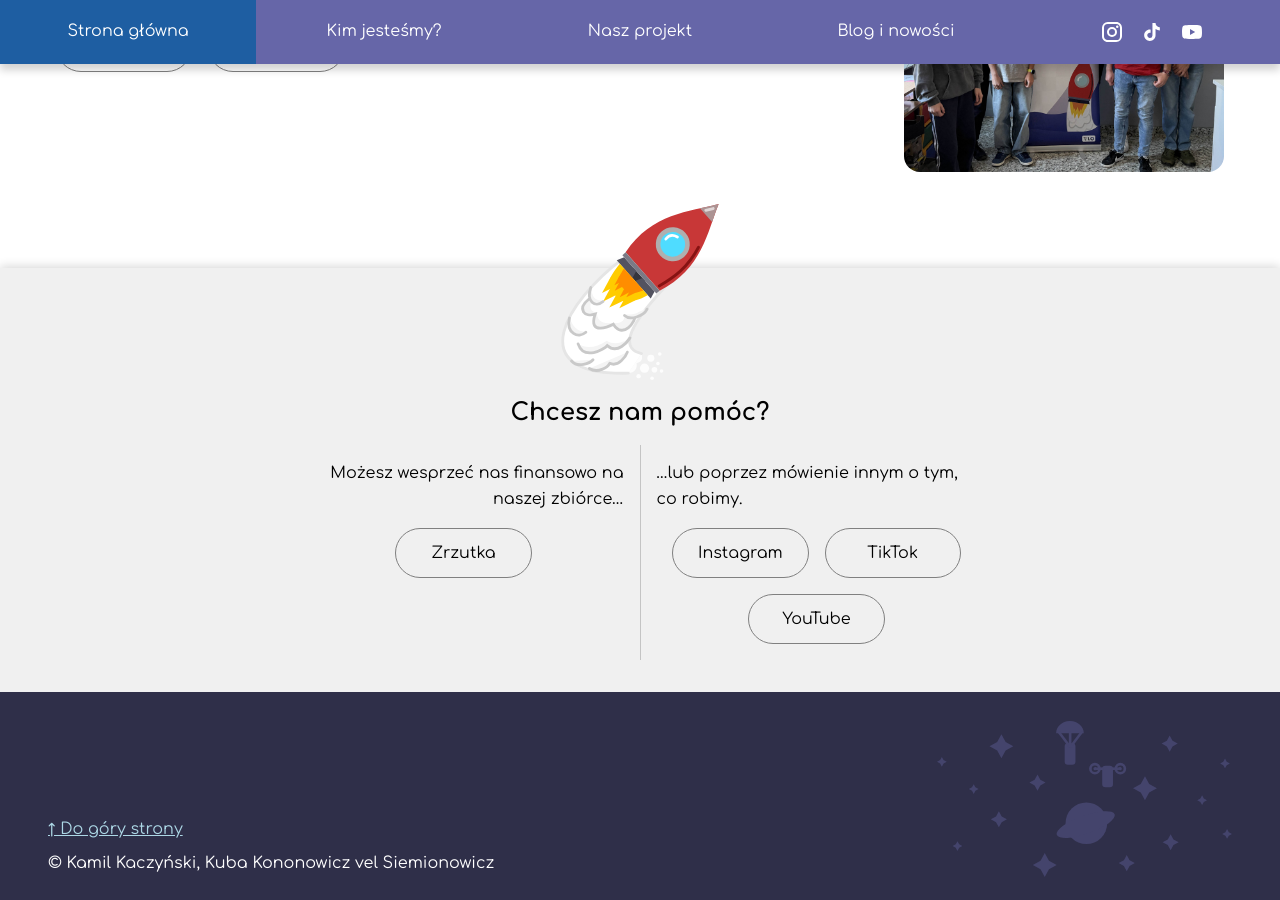
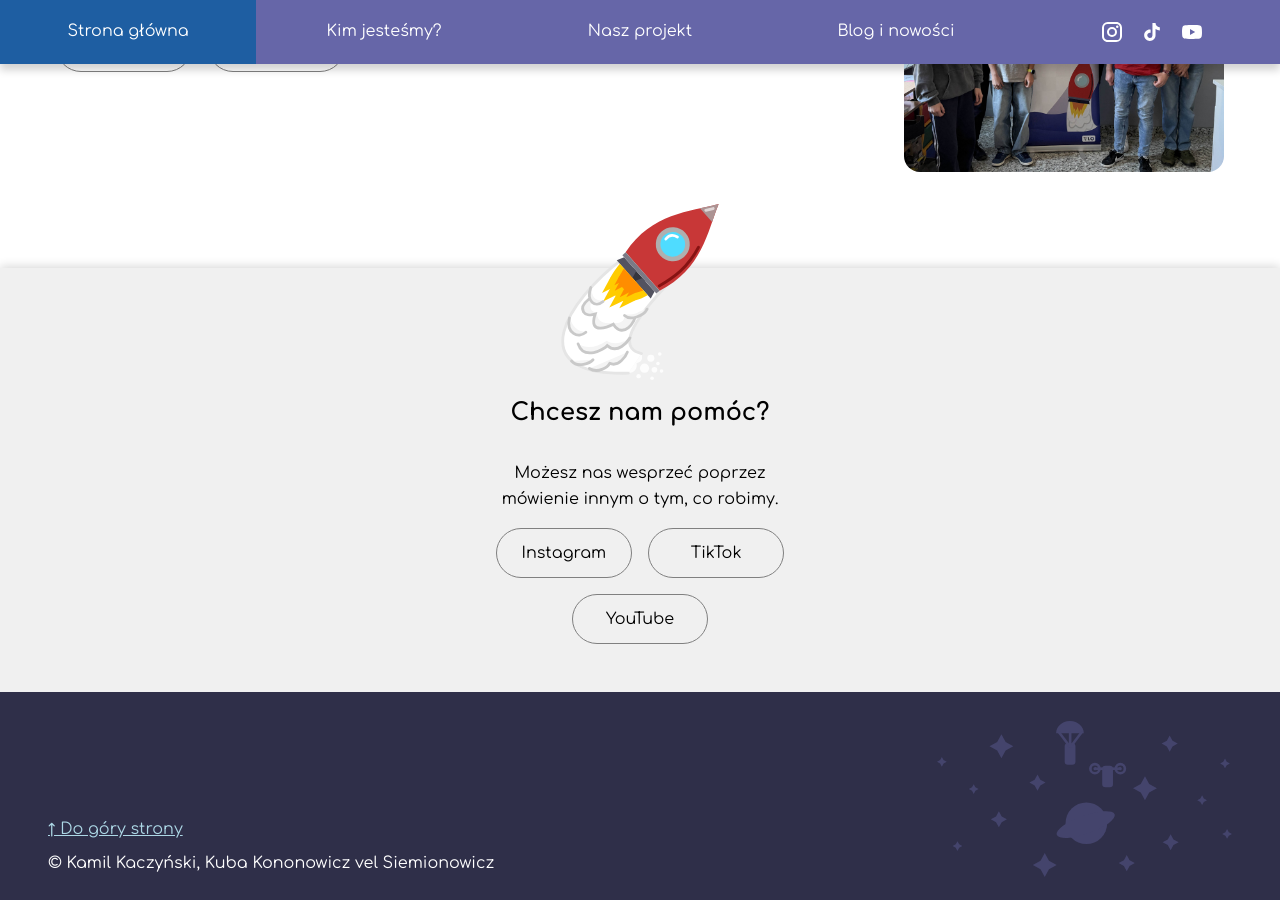
Before and after one commit to vlo-space/vlo-space.github.io, a Jekyll site: the page built from index.md, in a window 1280 px wide and 900 px high, scrolled down 812 px. Built offline with Jekyll 4.4.1, drawn with Linux system fonts in a browser that asks for light colours; some of the changed lines change nothing that is shown.

Commit message:
Hide financial help from 'you can help' section

```diff
--- a/_layouts/base.html
+++ b/_layouts/base.html
@@ -44,6 +44,7 @@
                 <h2>Chcesz nam pomóc?</h2>
 
                 <div>
+                    {% comment %}
                     <div>
                         <span>Możesz wesprzeć nas finansowo na naszej zbiórce&mldr;</span>
                         <div class="link-buttons-container">
@@ -51,8 +52,9 @@
                         </div>
                     </div>
                     <div class="v-separator"></div>
+                    {% endcomment %}
                     <div>
-                        <span>&mldr;lub poprzez mówienie innym o tym, co robimy.</span>
+                        <span>Możesz nas wesprzeć poprzez mówienie innym o tym, co robimy.</span>
                         <div class="link-buttons-container">
                             <a href="https://www.instagram.com/vlo_space/">Instagram</a>
                             <a href="https://www.tiktok.com/@vlo_space_cansat">TikTok</a>
```
